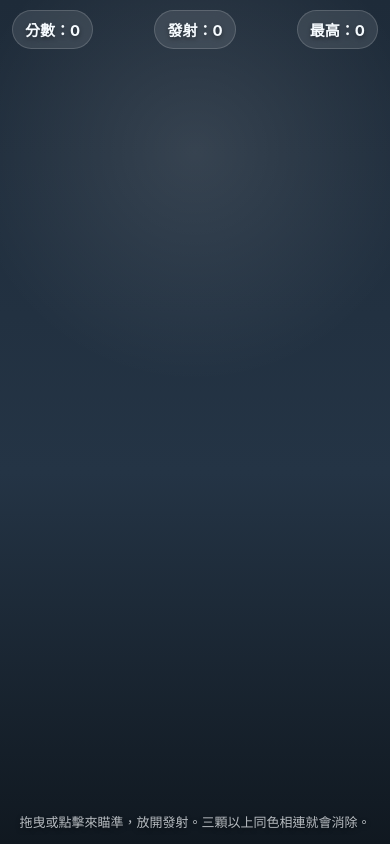
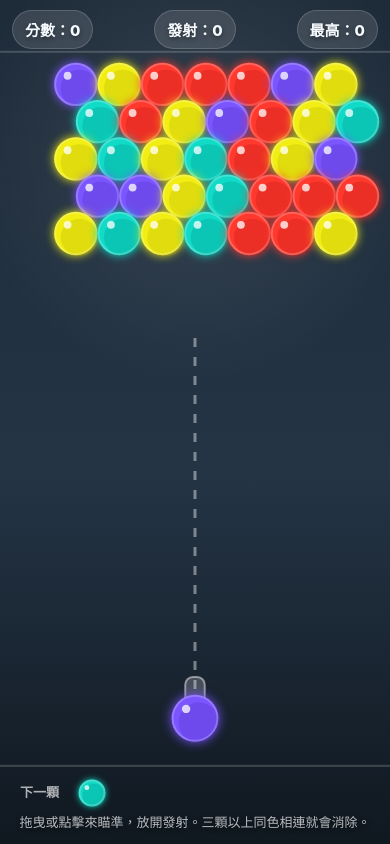
Before and after one commit to fishwutw/bubble-shooter, a plain HTML site: page index.html in a window 390 px wide. Both pictures are taken after a click on the button "開始測試". Drawn offline with Linux system fonts and the light colour scheme.

Commit message:
v2-iphone-fix

```diff
--- a/index.html
+++ b/index.html
@@ -5,15 +5,17 @@
   <meta name="viewport" content="width=device-width, initial-scale=1, viewport-fit=cover, user-scalable=no" />
   <meta name="apple-mobile-web-app-capable" content="yes" />
   <meta name="apple-mobile-web-app-title" content="氣泡消除測試版" />
-  <title>氣泡消除測試版 Stage 1</title>
+  <title>氣泡消除測試版 Stage 1 iPhone Fix</title>
   <style>
     :root {
+      --app-height: 100vh;
       --bg1: #17202b;
       --bg2: #273849;
-      --panel: rgba(255,255,255,.10);
+      --panel: rgba(255,255,255,.12);
       --text: #f6fbff;
       --muted: rgba(246,251,255,.72);
     }
+    * { box-sizing: border-box; }
     html, body {
       margin: 0;
       width: 100%;
@@ -26,21 +28,19 @@
       touch-action: none;
       -webkit-user-select: none;
       user-select: none;
+      -webkit-tap-highlight-color: transparent;
     }
-
     #wrap {
       width: 100vw;
-      height: 100vh;
-      height: 100svh;
+      height: var(--app-height);
       display: grid;
       place-items: center;
+      overflow: hidden;
     }
-
     #gameShell {
       position: relative;
       width: min(100vw, 760px);
-      height: 100vh;
-      height: 100svh;
+      height: var(--app-height);
       max-height: 1040px;
       background: linear-gradient(180deg, rgba(255,255,255,.08), rgba(0,0,0,.18));
       box-shadow: 0 0 40px rgba(0,0,0,.35);
@@ -63,16 +63,19 @@
       justify-content: space-between;
       gap: 8px;
       pointer-events: none;
-      font-weight: 700;
+      font-weight: 800;
       text-shadow: 0 2px 4px rgba(0,0,0,.4);
+      z-index: 5;
     }
     .pill {
       background: var(--panel);
       backdrop-filter: blur(10px);
+      -webkit-backdrop-filter: blur(10px);
       border: 1px solid rgba(255,255,255,.16);
       border-radius: 999px;
       padding: 8px 12px;
       font-size: 15px;
+      white-space: nowrap;
     }
     #help {
       position: absolute;
@@ -85,6 +88,7 @@
       pointer-events: none;
       line-height: 1.45;
       text-shadow: 0 2px 4px rgba(0,0,0,.5);
+      z-index: 5;
     }
     #overlay {
       position: absolute;
@@ -93,25 +97,19 @@
       place-items: center;
       background: rgba(0,0,0,.55);
       padding: 24px;
+      z-index: 10;
     }
     .card {
       width: min(92%, 430px);
-      background: rgba(20,32,44,.92);
+      background: rgba(20,32,44,.94);
       border: 1px solid rgba(255,255,255,.18);
       border-radius: 24px;
       padding: 24px;
       text-align: center;
       box-shadow: 0 20px 60px rgba(0,0,0,.45);
     }
-    .card h1 {
-      margin: 0 0 8px;
-      font-size: 28px;
-    }
-    .card p {
-      margin: 8px 0;
-      color: var(--muted);
-      line-height: 1.6;
-    }
+    .card h1 { margin: 0 0 8px; font-size: 28px; }
+    .card p { margin: 8px 0; color: var(--muted); line-height: 1.6; }
     button {
       margin-top: 16px;
       border: 0;
@@ -138,8 +136,8 @@
       <div id="overlay">
         <div class="card">
           <h1>氣泡消除測試版</h1>
-          <p>這是第一階段網頁原型：隨機排列、隨機發射、碰撞吸附、三連消除與計分。</p>
-          <p>iPad 請用 Safari 開啟，橫直向都可以測試。</p>
+          <p>iPhone 修正版：改用穩定視窗高度、重新整理 Canvas 尺寸，並簡化泡泡繪製。</p>
+          <p>按下開始後，應該會立刻看到上方泡泡與下方待發射泡泡。</p>
           <button id="startBtn">開始測試</button>
         </div>
       </div>
@@ -149,62 +147,66 @@
 <script>
 (() => {
   const canvas = document.getElementById("game");
-  const ctx = canvas.getContext("2d");
+  const ctx = canvas.getContext("2d", { alpha: true });
   const scoreEl = document.getElementById("score");
   const shotsEl = document.getElementById("shots");
   const bestEl = document.getElementById("best");
   const overlay = document.getElementById("overlay");
   const startBtn = document.getElementById("startBtn");
 
-  const colors = [
-    { name: "red",    fill: "#ff392e", glow: "rgba(255,57,46,.45)" },
-    { name: "yellow", fill: "#f2ee14", glow: "rgba(242,238,20,.45)" },
-    { name: "teal",   fill: "#10dbc7", glow: "rgba(16,219,199,.45)" },
-    { name: "purple", fill: "#7b55ff", glow: "rgba(123,85,255,.45)" },
+  const palette = [
+    { name: "red",    fill: "#ff392e", shade: "#ba1713" },
+    { name: "yellow", fill: "#f2ee14", shade: "#b4ad00" },
+    { name: "teal",   fill: "#10dbc7", shade: "#008f86" },
+    { name: "purple", fill: "#7b55ff", shade: "#4b2fba" },
   ];
 
-  let W = 0, H = 0, dpr = 1;
-  let R = 23;
-  let rowH = 40;
-  let cols = 11;
-  let topOffset = 72;
+  let W = 390, H = 700, dpr = 1;
+  let R = 22, rowH = 38, cols = 9, topOffset = 92;
   let board = [];
-  let shooter = { x: 0, y: 0 };
-  let current = null;
-  let next = null;
-  let projectile = null;
+  let shooter = { x: 195, y: 600 };
+  let current = null, next = null, projectile = null;
   let aim = { x: 0, y: -1 };
   let pointerDown = false;
-  let score = 0;
-  let shots = 0;
-  let gameOver = false;
-  let started = false;
+  let score = 0, shots = 0;
+  let gameOver = false, started = false;
   let best = Number(localStorage.getItem("bubbleBest") || "0");
+  let lastCols = 0;
   bestEl.textContent = best;
 
+  function setAppHeight() {
+    const h = Math.round((window.visualViewport && window.visualViewport.height) || window.innerHeight || document.documentElement.clientHeight || 700);
+    document.documentElement.style.setProperty("--app-height", `${h}px`);
+  }
+
   function resize() {
+    setAppHeight();
     const rect = canvas.getBoundingClientRect();
     dpr = Math.max(1, Math.min(2, window.devicePixelRatio || 1));
-    W = Math.floor(rect.width || window.innerWidth || 390);
-    H = Math.floor(rect.height || window.innerHeight || 700);
-    if (H < 300) H = Math.floor(window.innerHeight || 700);
-    if (W < 200) W = Math.floor(window.innerWidth || 390);
+
+    W = Math.max(280, Math.floor(rect.width || window.innerWidth || 390));
+    H = Math.max(480, Math.floor(rect.height || window.innerHeight || 700));
+
     canvas.width = Math.floor(W * dpr);
     canvas.height = Math.floor(H * dpr);
     ctx.setTransform(dpr, 0, 0, dpr, 0, 0);
 
-    R = Math.max(18, Math.min(28, W / 18));
+    R = Math.max(17, Math.min(25, W / 18));
     rowH = R * 1.72;
-    cols = Math.max(8, Math.floor((W - R * 2) / (R * 2)));
-    topOffset = Math.max(58, H * 0.075);
+    cols = Math.max(7, Math.floor((W - R * 2.5) / (R * 2)));
+    topOffset = Math.max(82, H * 0.10);
     shooter.x = W / 2;
-    shooter.y = H - Math.max(88, H * 0.11);
+    shooter.y = H - Math.max(112, H * 0.14);
 
-    if (started) resetGame();
+    if (started) {
+      if (lastCols && lastCols !== cols) resetGame();
+      else reflowBoard();
+    }
+    lastCols = cols;
   }
 
   function randColor() {
-    return colors[Math.floor(Math.random() * colors.length)];
+    return palette[Math.floor(Math.random() * palette.length)];
   }
 
   function gridToPixel(row, col) {
@@ -219,7 +221,7 @@
 
   function pixelToGrid(x, y) {
     let row = Math.round((y - topOffset) / rowH);
-    row = Math.max(0, Math.min(14, row));
+    row = Math.max(0, Math.min(16, row));
     const offset = (row % 2) * R;
     const totalW = cols * R * 2 + R;
     const left = (W - totalW) / 2 + R;
@@ -233,25 +235,33 @@
     return { row, col, x: p.x, y: p.y, color };
   }
 
+  function reflowBoard() {
+    for (const row of board) {
+      if (!row) continue;
+      for (const b of row) {
+        if (!b) continue;
+        const p = gridToPixel(b.row, b.col);
+        b.x = p.x; b.y = p.y;
+      }
+    }
+  }
+
   function resetGame() {
     board = [];
     score = 0;
     shots = 0;
     gameOver = false;
+    projectile = null;
     current = randColor();
     next = randColor();
-    projectile = null;
     aim = { x: 0, y: -1 };
     scoreEl.textContent = score;
     shotsEl.textContent = shots;
 
-    const initialRows = 5;
-    for (let r = 0; r < initialRows; r++) {
+    for (let r = 0; r < 5; r++) {
       board[r] = [];
       for (let c = 0; c < cols; c++) {
-        // 留一點空洞，讓版面比較自然
-        if (r < 2 || Math.random() > 0.12) board[r][c] = makeBubble(r, c);
-        else board[r][c] = null;
+        board[r][c] = (r < 2 || Math.random() > 0.12) ? makeBubble(r, c) : null;
       }
     }
   }
@@ -302,11 +312,8 @@
   function findFloating() {
     const connected = new Set();
     const stack = [];
-    if (board[0]) {
-      for (let c = 0; c < cols; c++) {
-        if (board[0][c]) stack.push(board[0][c]);
-      }
-    }
+    if (board[0]) for (let c = 0; c < cols; c++) if (board[0][c]) stack.push(board[0][c]);
+
     while (stack.length) {
       const b = stack.pop();
       const key = `${b.row},${b.col}`;
@@ -317,27 +324,25 @@
         if (nb) stack.push(nb);
       }
     }
+
     const floating = [];
     for (const row of board) {
       if (!row) continue;
-      for (const b of row) {
-        if (b && !connected.has(`${b.row},${b.col}`)) floating.push(b);
-      }
+      for (const b of row) if (b && !connected.has(`${b.row},${b.col}`)) floating.push(b);
     }
     return floating;
   }
 
   function snapProjectile() {
+    if (!projectile) return;
+
     let target = pixelToGrid(projectile.x, projectile.y);
-
-    // 如果格子被佔用，找附近最近空格
     let candidates = [{...target}];
     for (const n of neighbors(target.row, target.col)) candidates.push(n);
     for (const n of neighbors(target.row - 1, target.col)) candidates.push(n);
     for (const n of neighbors(target.row + 1, target.col)) candidates.push(n);
 
-    let bestCell = null;
-    let bestDist = Infinity;
+    let bestCell = null, bestDist = Infinity;
     for (const cell of candidates) {
       if (cell.row < 0 || cell.col < 0 || cell.col >= cols) continue;
       if (getBubble(cell.row, cell.col)) continue;
@@ -348,8 +353,8 @@
         bestCell = cell;
       }
     }
+    if (!bestCell) bestCell = target;
 
-    if (!bestCell) bestCell = target;
     const placed = makeBubble(bestCell.row, bestCell.col, projectile.color);
     setBubble(placed);
 
@@ -392,9 +397,7 @@
       }
     }
     board[0] = [];
-    for (let c = 0; c < cols; c++) {
-      board[0][c] = Math.random() > 0.18 ? makeBubble(0, c) : null;
-    }
+    for (let c = 0; c < cols; c++) board[0][c] = Math.random() > 0.18 ? makeBubble(0, c) : null;
   }
 
   function checkGameOver() {
@@ -427,7 +430,8 @@
   }
 
   function update() {
-    if (projectile) {
+    if (!projectile) return;
+
     projectile.x += projectile.vx;
     projectile.y += projectile.vy;
 
@@ -439,10 +443,13 @@
       projectile.x = W - R;
       projectile.vx *= -1;
     }
+
     if (projectile.y - R <= topOffset - R * .6) {
       projectile.y = topOffset;
       snapProjectile();
-      } else {
+      return;
+    }
+
     for (const row of board) {
       if (!row) continue;
       for (const b of row) {
@@ -454,34 +461,39 @@
       }
     }
   }
-    }
-  }
 
   function drawBubble(x, y, color, radius = R) {
-    const g = ctx.createRadialGradient(x - radius * .35, y - radius * .42, radius * .08, x, y, radius);
-    g.addColorStop(0, "#ffffff");
-    g.addColorStop(.13, color.fill);
-    g.addColorStop(1, color.fill);
+    if (!color) return;
     ctx.save();
-    ctx.shadowBlur = 14;
-    ctx.shadowColor = color.glow;
-    ctx.fillStyle = g;
+
+    // iPhone Safari 修正：不用複雜 radialGradient，改成穩定的純色＋陰影＋反光。
+    ctx.shadowBlur = radius * 0.45;
+    ctx.shadowColor = color.fill;
+    ctx.fillStyle = color.fill;
     ctx.beginPath();
     ctx.arc(x, y, radius, 0, Math.PI * 2);
     ctx.fill();
 
-    ctx.globalAlpha = .72;
-    ctx.fillStyle = "white";
+    ctx.shadowBlur = 0;
+    ctx.globalAlpha = 0.28;
+    ctx.fillStyle = color.shade;
     ctx.beginPath();
-    ctx.arc(x - radius * .38, y - radius * .42, radius * .18, 0, Math.PI * 2);
+    ctx.arc(x + radius * 0.16, y + radius * 0.18, radius * 0.86, 0, Math.PI * 2);
     ctx.fill();
 
-    ctx.globalAlpha = .16;
-    ctx.strokeStyle = "white";
+    ctx.globalAlpha = 0.76;
+    ctx.fillStyle = "#ffffff";
+    ctx.beginPath();
+    ctx.arc(x - radius * 0.38, y - radius * 0.40, radius * 0.18, 0, Math.PI * 2);
+    ctx.fill();
+
+    ctx.globalAlpha = 0.22;
+    ctx.strokeStyle = "#ffffff";
     ctx.lineWidth = 2;
     ctx.beginPath();
     ctx.arc(x, y, radius - 1, 0, Math.PI * 2);
     ctx.stroke();
+
     ctx.restore();
   }
 
@@ -498,10 +510,19 @@
     ctx.restore();
   }
 
+  function roundRectPath(x, y, w, h, r) {
+    ctx.beginPath();
+    ctx.moveTo(x + r, y);
+    ctx.arcTo(x + w, y, x + w, y + h, r);
+    ctx.arcTo(x + w, y + h, x, y + h, r);
+    ctx.arcTo(x, y + h, x, y, r);
+    ctx.arcTo(x, y, x + w, y, r);
+    ctx.closePath();
+  }
+
   function render() {
     ctx.clearRect(0, 0, W, H);
 
-    // board boundary
     ctx.save();
     ctx.globalAlpha = .18;
     ctx.fillStyle = "#ffffff";
@@ -515,10 +536,8 @@
     }
 
     drawAimLine();
-
     if (projectile) drawBubble(projectile.x, projectile.y, projectile.color);
 
-    // shooter base
     ctx.save();
     ctx.translate(shooter.x, shooter.y);
     const angle = Math.atan2(aim.y, aim.x);
@@ -526,21 +545,19 @@
     ctx.fillStyle = "rgba(255,255,255,.20)";
     ctx.strokeStyle = "rgba(255,255,255,.48)";
     ctx.lineWidth = 2;
-    ctx.beginPath();
-    ctx.roundRect(-R * .45, -R * 2.25, R * .9, R * 2.5, R * .35);
+    roundRectPath(-R * .45, -R * 2.25, R * .9, R * 2.5, R * .35);
     ctx.fill();
     ctx.stroke();
     ctx.restore();
 
-    drawBubble(shooter.x, shooter.y - R * .35, current, R * 1.08);
+    if (current) drawBubble(shooter.x, shooter.y - R * .35, current, R * 1.08);
 
-    // next bubbles preview
     ctx.save();
     ctx.globalAlpha = .95;
     ctx.font = "700 13px -apple-system, BlinkMacSystemFont, sans-serif";
     ctx.fillStyle = "rgba(255,255,255,.70)";
     ctx.fillText("下一顆", 20, shooter.y + R * 3.3);
-    drawBubble(92, shooter.y + R * 3.1, next, R * .62);
+    if (next) drawBubble(92, shooter.y + R * 3.1, next, R * .62);
     ctx.restore();
   }
 
@@ -550,88 +567,70 @@
     requestAnimationFrame(loop);
   }
 
-  function pointerPos(e) {
+  function eventPos(e) {
     const rect = canvas.getBoundingClientRect();
-    const t = e.touches ? e.touches[0] : e;
+    const t = (e.changedTouches && e.changedTouches[0]) || (e.touches && e.touches[0]) || e;
     return { x: t.clientX - rect.left, y: t.clientY - rect.top };
   }
 
   function setAimFromPoint(p) {
     let dx = p.x - shooter.x;
     let dy = p.y - (shooter.y - R * 1.7);
-    if (dy > -20) dy = -20; // 禁止往下射
+    if (dy > -20) dy = -20;
     const len = Math.hypot(dx, dy) || 1;
     aim = { x: dx / len, y: dy / len };
   }
 
-  canvas.addEventListener("pointerdown", e => {
+  function handleDown(e) {
     e.preventDefault();
     pointerDown = true;
-    setAimFromPoint(pointerPos(e));
-  }, { passive: false });
-
-  canvas.addEventListener("pointermove", e => {
+    setAimFromPoint(eventPos(e));
+  }
+  function handleMove(e) {
     e.preventDefault();
-    if (pointerDown) setAimFromPoint(pointerPos(e));
-  }, { passive: false });
-
-  canvas.addEventListener("pointerup", e => {
+    if (pointerDown) setAimFromPoint(eventPos(e));
+  }
+  function handleUp(e) {
     e.preventDefault();
     if (pointerDown) {
-      setAimFromPoint(pointerPos(e));
+      setAimFromPoint(eventPos(e));
       shoot();
     }
     pointerDown = false;
-  }, { passive: false });
+  }
 
-  canvas.addEventListener("touchstart", e => {
-    e.preventDefault();
-    pointerDown = true;
-    setAimFromPoint(pointerPos(e));
-  }, { passive: false });
-
-  canvas.addEventListener("touchmove", e => {
-    e.preventDefault();
-    if (pointerDown) setAimFromPoint(pointerPos(e));
-  }, { passive: false });
-
-  canvas.addEventListener("touchend", e => {
-    e.preventDefault();
-    if (pointerDown) {
-      shoot();
+  if (window.PointerEvent) {
+    canvas.addEventListener("pointerdown", handleDown, { passive: false });
+    canvas.addEventListener("pointermove", handleMove, { passive: false });
+    canvas.addEventListener("pointerup", handleUp, { passive: false });
+    canvas.addEventListener("pointercancel", handleUp, { passive: false });
+  } else {
+    canvas.addEventListener("touchstart", handleDown, { passive: false });
+    canvas.addEventListener("touchmove", handleMove, { passive: false });
+    canvas.addEventListener("touchend", handleUp, { passive: false });
+    canvas.addEventListener("mousedown", handleDown, { passive: false });
+    canvas.addEventListener("mousemove", handleMove, { passive: false });
+    canvas.addEventListener("mouseup", handleUp, { passive: false });
   }
-    pointerDown = false;
-  }, { passive: false });
 
   startBtn.addEventListener("click", () => {
     started = true;
     overlay.style.display = "none";
     overlay.querySelector("h1").textContent = "氣泡消除測試版";
     startBtn.textContent = "開始測試";
+    resize();
     resetGame();
   });
 
-  if (!CanvasRenderingContext2D.prototype.roundRect) {
-    CanvasRenderingContext2D.prototype.roundRect = function(x, y, w, h, r) {
-      this.beginPath();
-      this.moveTo(x+r, y);
-      this.arcTo(x+w, y, x+w, y+h, r);
-      this.arcTo(x+w, y+h, x, y+h, r);
-      this.arcTo(x, y+h, x, y, r);
-      this.arcTo(x, y, x+w, y, r);
-      this.closePath();
-      return this;
-    }
-  }
+  window.addEventListener("resize", resize);
+  window.addEventListener("orientationchange", () => setTimeout(resize, 350));
+  if (window.visualViewport) window.visualViewport.addEventListener("resize", resize);
 
-  window.addEventListener("resize", resize);
-  window.addEventListener("orientationchange", () => {
+  setAppHeight();
+  resize();
+  setTimeout(resize, 80);
   setTimeout(resize, 300);
-  });
-
-  resize();
-  setTimeout(resize, 100);
-  setTimeout(resize, 500);
+  setTimeout(resize, 800);
   loop();
 })();
 </script>
```
Also changed, not shown: 1 other file. Lines whose indentation alone changed are shown as unchanged.
